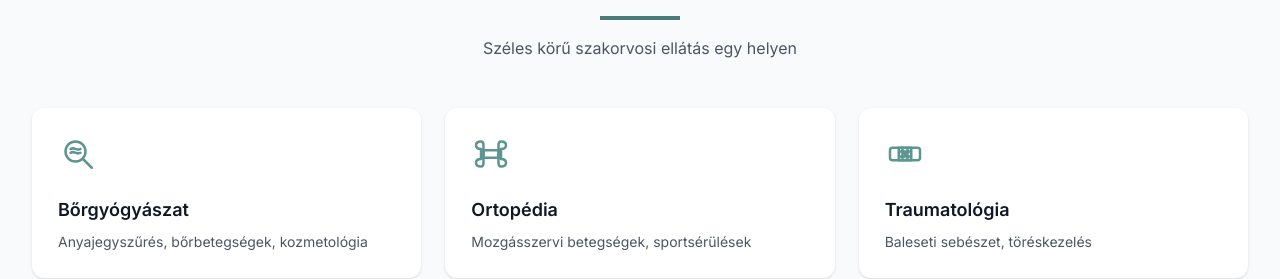
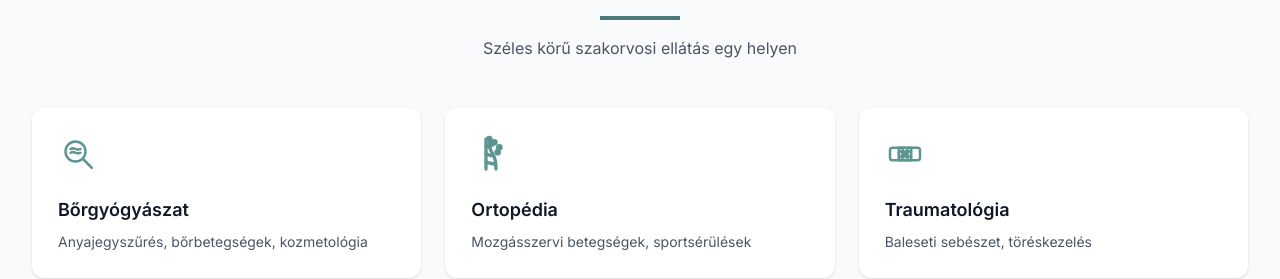
Before and after one commit to krisztajo/rona-appointment, a Next.js app: page / in a window 1280 px wide. Shown: the part 1760-2039 px from the top of the page. Built offline with nearby package versions, Linux system fonts and the light colour scheme.

Commit message:
Set global font to Raleway and update Orthopedics icon design

```diff
--- a/src/app/globals.css
+++ b/src/app/globals.css
@@ -1,4 +1,5 @@
 @import "tailwindcss";
+@import url('https://fonts.googleapis.com/css2?family=Raleway:wght@400;700&display=swap');
 
 :root {
   --background: #ffffff;
@@ -51,5 +52,5 @@
 body {
   background: var(--background);
   color: var(--foreground);
-  font-family: Arial, Helvetica, sans-serif;
+  font-family: 'Raleway', Arial, Helvetica, sans-serif;
 }
--- a/src/components/icons/ServiceIcons.tsx
+++ b/src/components/icons/ServiceIcons.tsx
@@ -35,24 +35,37 @@ export const DermatologyIcon: React.FC<IconProps> = ({ className = "", size = de
 );
 
 // Ortopédia - Csont
-export const OrthopedicsIcon: React.FC<IconProps> = ({ className = "", size = defaultSize }) => (
+export const OrthopedicsIcon: React.FC<IconProps> = ({ className = "", size = defaultSize }) => {
+  const color = "currentColor";
+  return (
     <svg
       width={size}
       height={size}
-    viewBox="0 0 32 32"
+      viewBox="0 0 24 24"
       fill="none"
-    stroke="currentColor"
+      stroke={color}
       strokeWidth={strokeWidth}
       strokeLinecap="round"
       strokeLinejoin="round"
       className={className}
     >
-    {/* Csont forma */}
-    <path d="M8 6 Q4 6, 4 9 Q4 12, 8 12 L8 20 Q4 20, 4 23 Q4 26, 8 26 Q10 26, 10 23 L10 9 Q10 6, 8 6" />
-    <path d="M24 6 Q28 6, 28 9 Q28 12, 24 12 L24 20 Q28 20, 28 23 Q28 26, 24 26 Q22 26, 22 23 L22 9 Q22 6, 24 6" />
-    <rect x="10" y="13" width="12" height="6" rx="1" />
+      {/* A tartó karó (egyenes oszlop) */}
+      <path d="M9 21V3" />
+      {/* A görbe fatörzs */}
+      <path d="M15 21C15 21 15 15 13 12C11 9 11 7 11 3" />
+      {/* Kötések (a karó és a fa között) */}
+      <path d="M9 7L11 8" />
+      <path d="M9 12L12 13" />
+      <path d="M9 17L14 18" />
+      {/* Lombkorona / Levelek sematikusan */}
+      <circle cx="11" cy="3" r="1" fill={color} />
+      <circle cx="14" cy="5" r="1" fill={color} />
+      <circle cx="17" cy="8" r="1" fill={color} />
+      <circle cx="16" cy="11" r="1" fill={color} />
+      <circle cx="12" cy="6" r="1" fill={color} />
     </svg>
   );
+};
 
 // Urológia - Vese
 export const UrologyIcon: React.FC<IconProps> = ({ className = "", size = defaultSize }) => (
```
Lines whose indentation alone changed are shown as unchanged.
